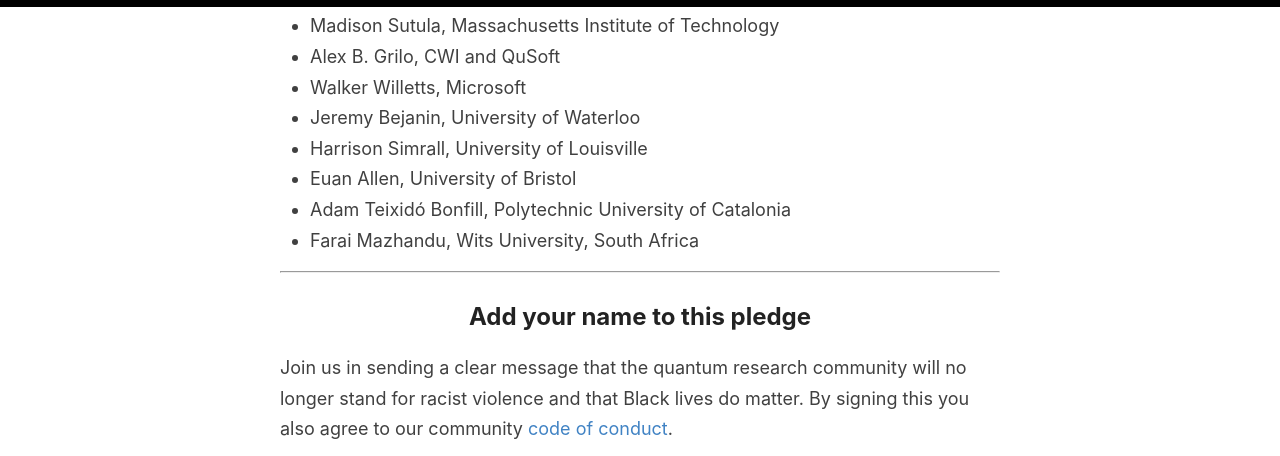
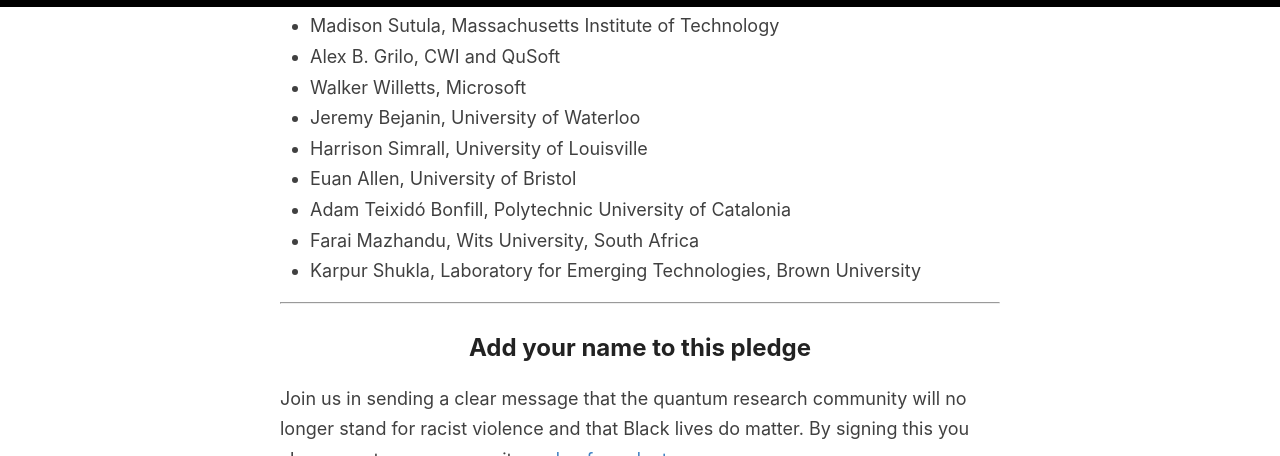
Before and after one commit to quantumforblacklives/quantumforblacklives.github.io, a Jekyll site: the page built from index.html, in a window 1280 px wide and 900 px high, scrolled down 5266 px, cut to the strip 0-456 px from the top of the window. Built offline with Jekyll 4.4.1, drawn with Linux system fonts in a browser that asks for light colours; the list of posts is cut into pages by our own code.

Commit message:
Add signature from Karpur Shukla.

```diff
--- a/_includes/signatories.md
+++ b/_includes/signatories.md
@@ -74,3 +74,4 @@
 - Euan Allen, University of Bristol
 - Adam Teixidó Bonfill, Polytechnic University of Catalonia
 - Farai Mazhandu, Wits University, South Africa
+- Karpur Shukla, Laboratory for Emerging Technologies, Brown University
```
